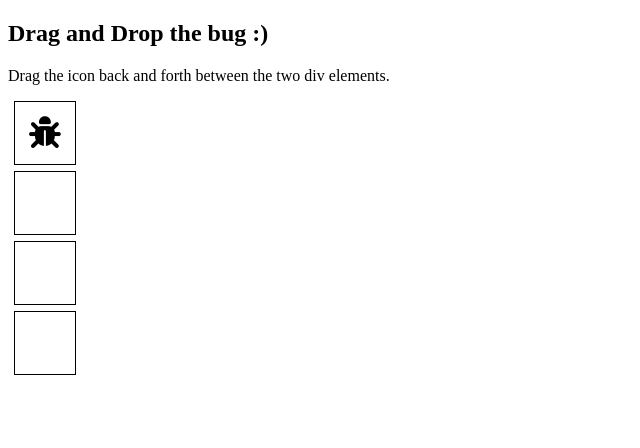
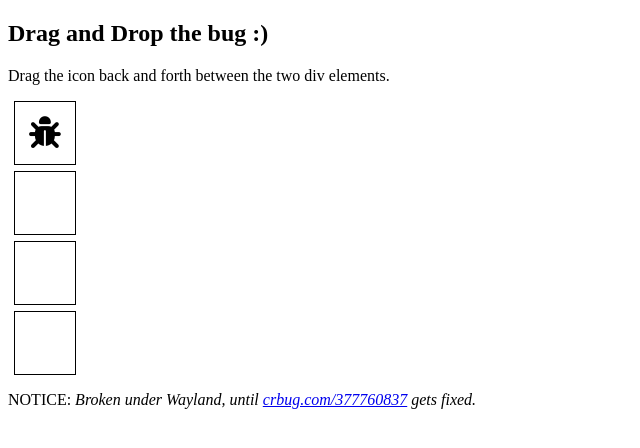
Before and after one commit to nickdiego/samples, a plain HTML site: page dnd-empty-drag-data/index.html in a window 1280 px wide. Shown: the whole page, without its empty margins (0-640 px from the left). Drawn offline with Linux system fonts and the light colour scheme.

Commit message:
dnd-empty-drag-data: link the crbug
Signed-off-by: Nick Diego Yamane <nickdiego@igalia.com>

```diff
--- a/dnd-empty-drag-data/index.html
+++ b/dnd-empty-drag-data/index.html
@@ -64,10 +64,17 @@ function drop(ev) {
     <a class="fas fa-bug fa-beat action-icon"></a>
   </div>
 </div>
-
 <div class="action" ondrop="drop(event)" ondragover="allowDrop(event)"></div>
 <div class="action" ondrop="drop(event)" ondragover="allowDrop(event)"></div>
 <div class="action" ondrop="drop(event)" ondragover="allowDrop(event)"></div>
 
+<p> NOTICE:
+  <i>
+    Broken under Wayland, until
+    <a href="https://issues.chromium.org/377760837">crbug.com/377760837</a>
+    gets fixed.
+  </i>
+</p>
+
 </body>
 </html>
```
